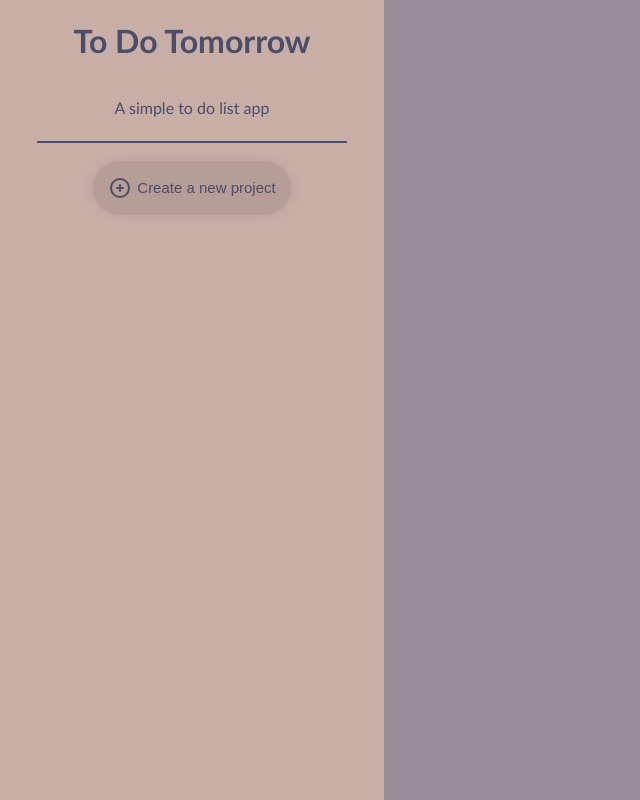
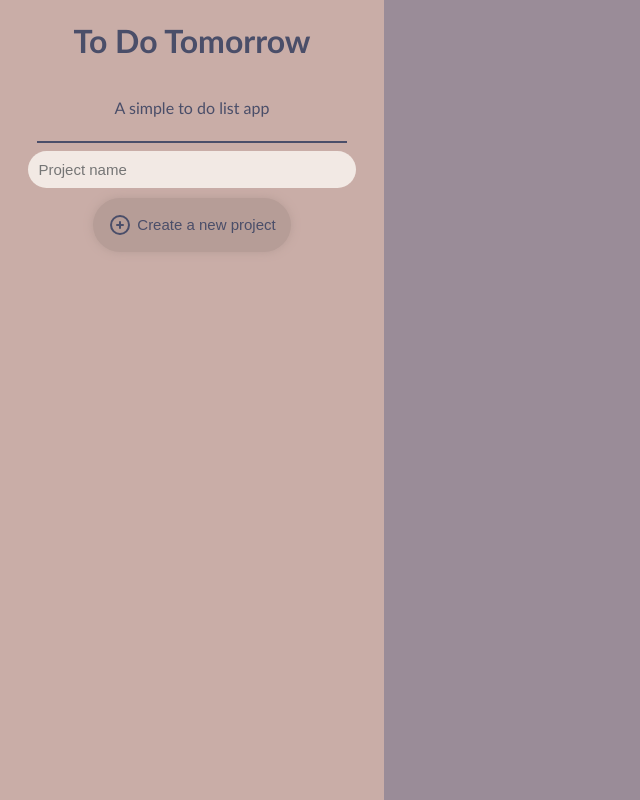
Before and after one commit to omar15hr/ToDoTomorrow, a React (Vite) app: page / in a window 1280 px wide. Shown: the whole page, without its empty margins (0-640 px from the left). Built offline with nearby package versions, Linux system fonts and the light colour scheme.

Commit message:
Implementado el add Project con el redux

```diff
--- a/package.json
+++ b/package.json
@@ -10,8 +10,11 @@
     "preview": "vite preview"
   },
   "dependencies": {
+    "@reduxjs/toolkit": "^2.5.0",
     "react": "^18.3.1",
-    "react-dom": "^18.3.1"
+    "react-dom": "^18.3.1",
+    "react-redux": "^9.2.0",
+    "uuid": "^11.0.5"
   },
   "devDependencies": {
     "@types/react": "^18.3.3",
--- a/src/components/Sidebar.tsx
+++ b/src/components/Sidebar.tsx
@@ -1,4 +1,21 @@
+import { useState } from "react"
+import { useDispatch, useSelector } from "react-redux";
+import { RootState } from "../store/store";
+import { addNewProject } from "../store/projects/projectsSlice";
+import { v4 as uuidv4 } from 'uuid';
+
 export function Sidebar() {
+
+  const [ projectName, setProjectName ] = useState('');
+  const dispatch = useDispatch();
+  const projects = useSelector((state: RootState) => state.project);
+
+  const handleAddProject = () => {
+    if (projectName === '') return;
+    dispatch(addNewProject({ id: uuidv4(), name: projectName }));
+    setProjectName('');
+  }
+
   return (
     <div className="sidebar">
       <div className="sidebar-container">
@@ -6,10 +23,27 @@ export function Sidebar() {
         <p>A simple to do list app</p>
         <hr />
 
-        <button className="create-project-button">
+        <input
+          type="text"
+          value={projectName}
+          onChange={(e) => setProjectName(e.target.value)}
+          placeholder="Project name"
+          className="project-name-input"
+        />
+
+        <button
+          className="create-project-button"
+          onClick={handleAddProject}
+        >
           <svg  xmlns="http://www.w3.org/2000/svg"  width="24"  height="24"  viewBox="0 0 24 24"  fill="none"  stroke="currentColor"  stroke-width="2"  stroke-linecap="round"  stroke-linejoin="round"  className="icon icon-tabler icons-tabler-outline icon-tabler-circle-plus"><path stroke="none" d="M0 0h24v24H0z" fill="none"/><path d="M3 12a9 9 0 1 0 18 0a9 9 0 0 0 -18 0" /><path d="M9 12h6" /><path d="M12 9v6" /></svg>
           Create a new project
         </button>
+
+        <ul>
+        {projects.map((project) => (
+          <li key={project.id}>{project.name}</li>
+        ))}
+      </ul>
       </div>
     </div>
   )
--- a/src/index.css
+++ b/src/index.css
@@ -43,3 +43,15 @@ hr {
 .create-project-button:hover {
   background-color: #a08a85;
 }
+.project-name-input {
+  border: none;
+  background-color: #f2e9e4;
+  padding: 10px;
+  border-radius: 30px;
+  font-size: 15px;
+  color: #4a4e69;
+  width: 80%;
+}
+.project-name-input:focus {
+  outline: none;
+}
--- a/src/main.tsx
+++ b/src/main.tsx
@@ -1,10 +1,14 @@
+import './index.css'
+import { Provider } from 'react-redux'
+import { store } from './store/store.ts'
+import App from './App.tsx'
 import React from 'react'
 import ReactDOM from 'react-dom/client'
-import App from './App.tsx'
-import './index.css'
 
 ReactDOM.createRoot(document.getElementById('root')!).render(
   <React.StrictMode>
-    <App />
+    <Provider store={store}>
+      <App />
+    </Provider>
   </React.StrictMode>,
 )
--- /dev/null
+++ b/src/store/projects/projectsSlice.ts
@@ -0,0 +1,30 @@
+import { createSlice } from '@reduxjs/toolkit'
+import type { PayloadAction } from '@reduxjs/toolkit'
+
+export interface ProjectState {
+  id: string;
+  name: string;
+}
+
+const initialState: ProjectState[] = [];
+
+export const ProjectSlice = createSlice({
+  name: 'projects',
+  initialState,
+  reducers: {
+    addNewProject: (state, action: PayloadAction<{ id: string, name: string }>) => {
+      state.push(action.payload);
+    },
+    deleteProject: (state, action: PayloadAction<string>) => {
+      state = state.filter(project => project.id !== action.payload);
+    },
+    updateProject: (state, action: PayloadAction<{ id: string, name: string }>) => {
+      const projectIndex = state.findIndex(project => project.id === action.payload.id);
+      state[projectIndex].name = action.payload.name;
+    },
+  },
+})
+
+export const { addNewProject, deleteProject, updateProject } = ProjectSlice.actions
+
+export default ProjectSlice.reducer
--- /dev/null
+++ b/src/store/store.ts
@@ -0,0 +1,11 @@
+import { configureStore } from '@reduxjs/toolkit'
+import { ProjectSlice } from './projects/projectsSlice'
+
+export const store = configureStore({
+  reducer: {
+    project: ProjectSlice.reducer,
+  },
+})
+
+export type RootState = ReturnType<typeof store.getState>
+export type AppDispatch = typeof store.dispatch
```
Also changed, not shown: 1 other file (tests, documents, lock files or other folders).
